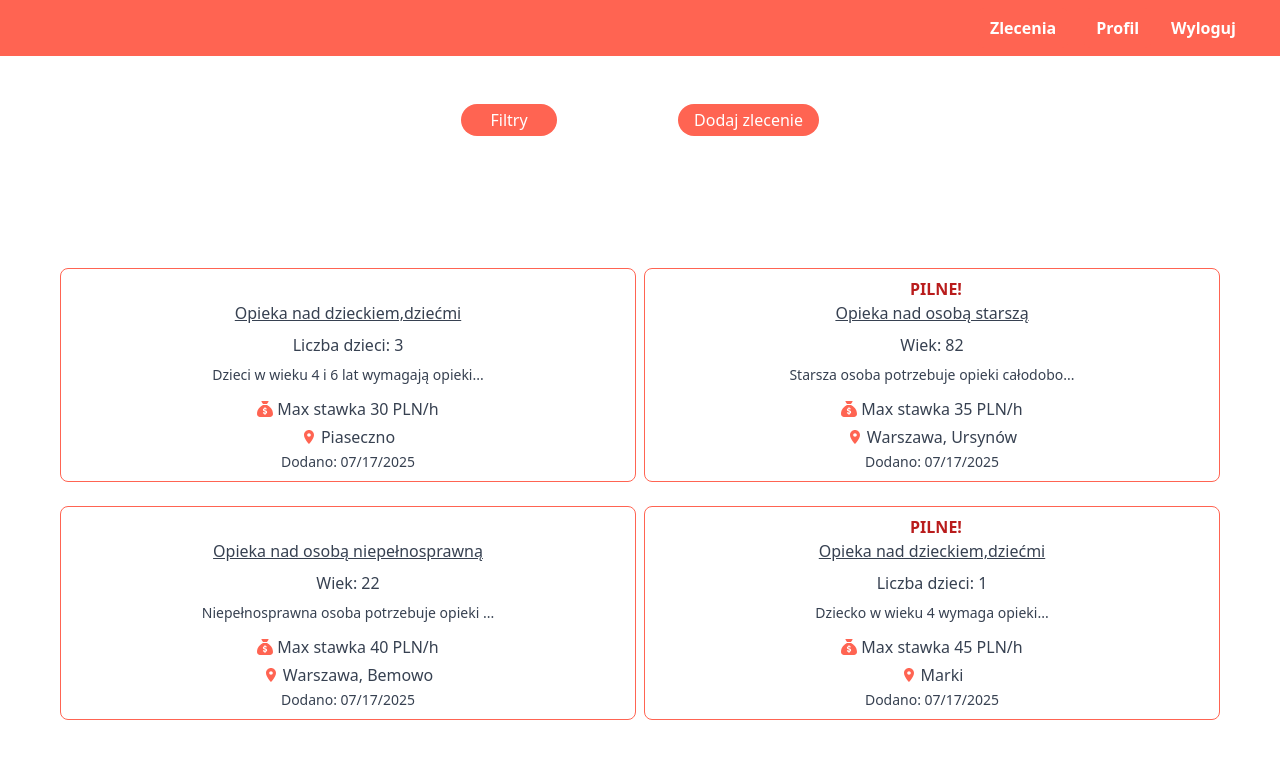
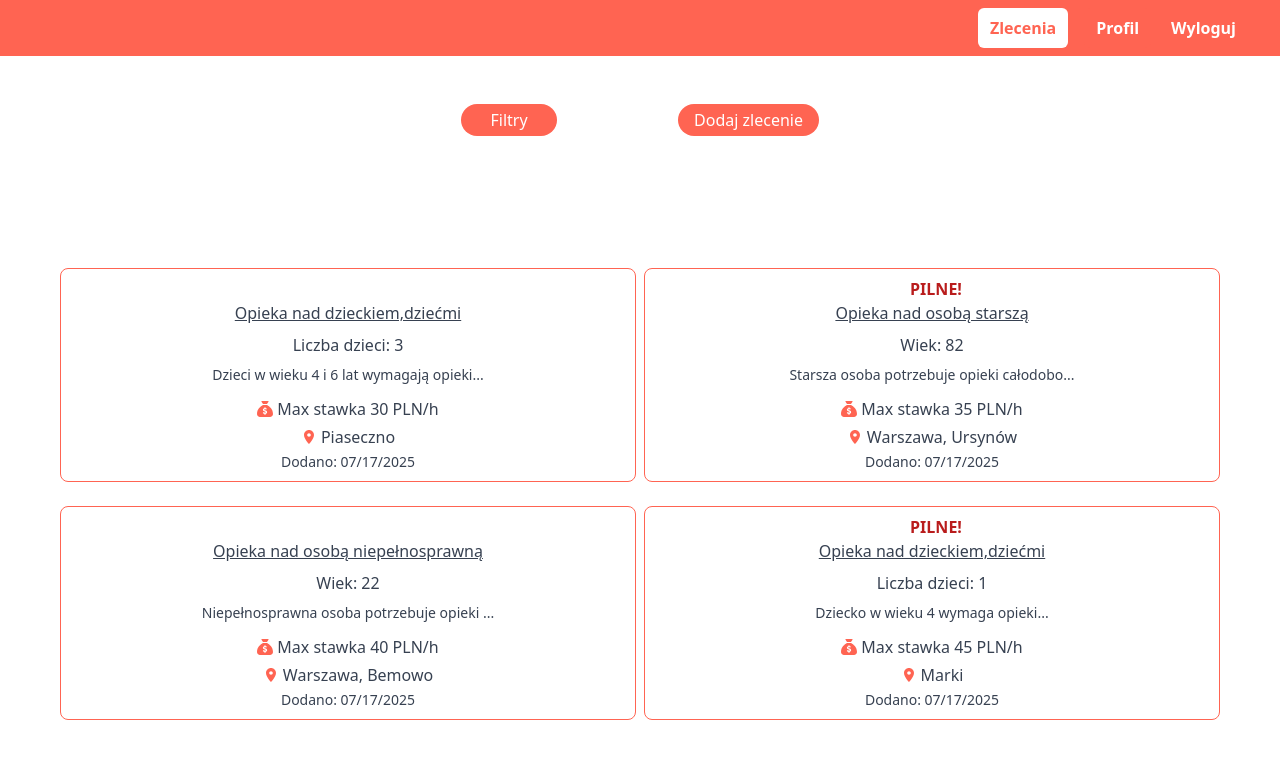
Before and after one commit to Rokoos/guardian, a React (Create React App) app: page / in a window 1280 px wide. Shown: the top 758 px of the page. Built offline with nearby package versions, Linux system fonts and the light colour scheme; a web font is replaced by a local one.

Commit message:
Fixing Nav and Menu components

```diff
--- a/src/components/Menu.jsx
+++ b/src/components/Menu.jsx
@@ -149,7 +149,7 @@ const Menu = () => {
         //   });
         // }}
         className={` w-4/12 p-5 border-2 cursor-pointer flex flex-col items-center justify-between ${
-          route === "orders"
+          route === ""
             ? "border-coral-red bg-white text-coral-red"
             : "border-white bg-coral-red text-white"
         } transition-all duration-200`}
--- a/src/components/Nav.jsx
+++ b/src/components/Nav.jsx
@@ -27,7 +27,7 @@ const Nav = () => {
             <div className=" flex justify-end  space-x-4">
               <Link
                 className={`${
-                  route === "orders"
+                  route === ""
                     ? "text-coral-red bg-white"
                     : "text-white bg-coral-red"
                 } px-3 py-2 rounded-md text-md font-bold `}
```
